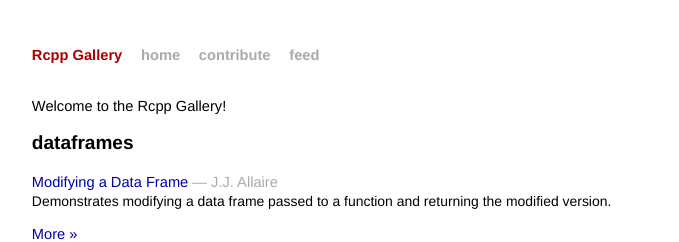
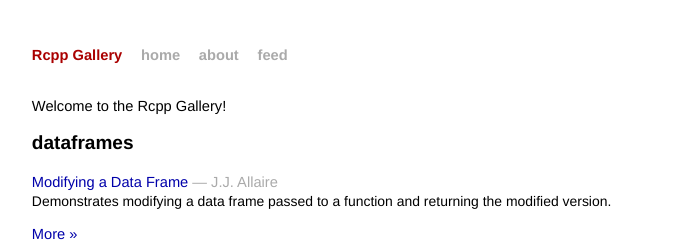
Before and after one commit to RcppCore/rcpp-gallery, a Jekyll site: the page built from index.html, in a window 1280 px wide. Shown: the top 242 px of the page, without its empty margins (300-979 px from the left). Built offline with Jekyll 4.4.1, drawn with Linux system fonts in a browser that asks for light colours.

Commit message:
contribute -> about

```diff
--- a/_layouts/layout.html
+++ b/_layouts/layout.html
@@ -27,7 +27,7 @@
       <div class="title">
         <a href="{{ site.baseurl }}/">Rcpp Gallery</a>
         <a class="extra" href="{{ site.baseurl }}">home</a>
-        <a class="extra" href="{{ site.baseurl }}contribute.html">contribute</a>
+        <a class="extra" href="{{ site.baseurl }}about.html">about</a>
         <a class="extra" href="{{ site.baseurl }}feed.xml">feed</a>
       </div>
 
--- a/contribute.html
+++ b/about.html
@@ -2,4 +2,4 @@
 layout: layout
 ---
 
-<p>How to contribute</p>
+<p>About this site</p>
```
